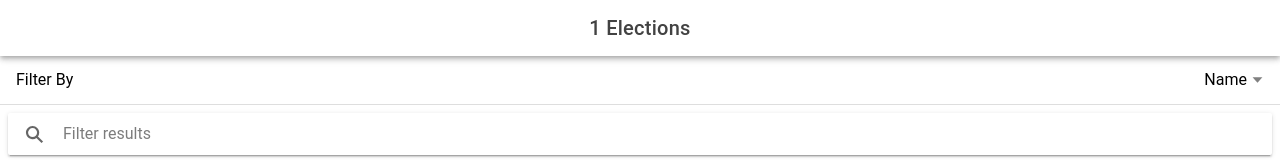
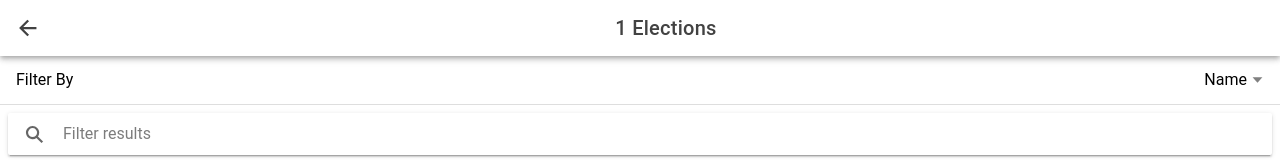
Before and after one commit to PhilipWright96/ElectionReminders, a React (Vite) app: page /countryElections/1 in a window 1280 px wide. Shown: the top 160 px of the page. Built offline with nearby package versions, Linux system fonts and the light colour scheme.

Commit message:
Add back button for country elections page

```diff
--- a/src/components/CountryElections/CountryElections.tsx
+++ b/src/components/CountryElections/CountryElections.tsx
@@ -1,4 +1,4 @@
-import { IonContent, IonHeader, IonPage, IonTitle, IonToolbar, IonList, useIonViewWillEnter, IonSearchbar, IonItem, IonLabel, IonSelect, IonSelectOption } from '@ionic/react';
+import { IonContent, IonHeader, IonPage, IonTitle, IonToolbar, IonList, useIonViewWillEnter, IonSearchbar, IonItem, IonLabel, IonSelect, IonSelectOption, IonBackButton, IonButtons } from '@ionic/react';
 import React, { useState } from 'react';
 import { RouteComponentProps } from 'react-router';
 import { CountryInformation } from '../../hooks/useDummyApi';
@@ -28,6 +28,9 @@ const CountryElections: React.FC<CountryElectionPageProperties> = ({ match }) =>
         <IonPage>
             <IonHeader>
                 <IonToolbar>
+                    <IonButtons slot="start">
+                        <IonBackButton defaultHref="/home" />
+                    </IonButtons>
                     <div className='row text-center'>
                         <IonTitle>{countryInformation?.Name} Elections</IonTitle>
                     </div>
```
